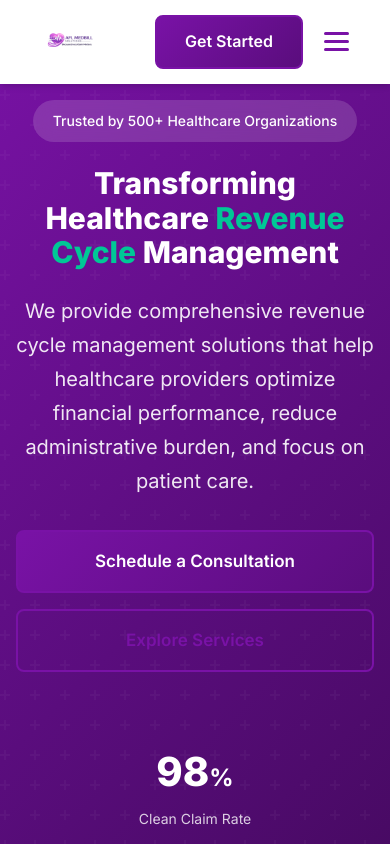
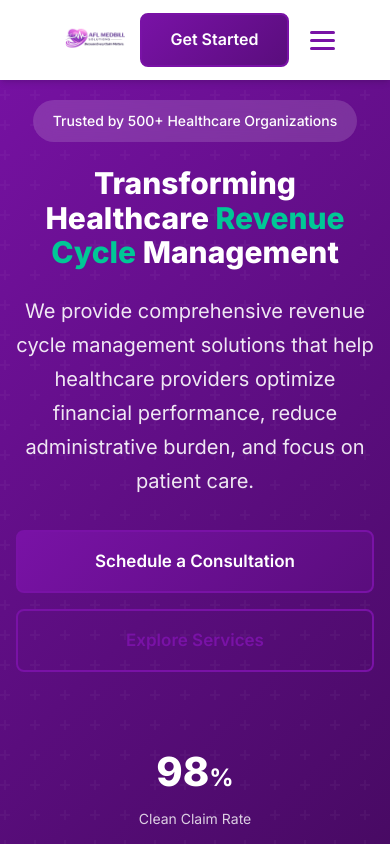
Before and after one commit to Khyatishkalia/FastWay, a website built with webpack: page index.html in a window 390 px wide. Shown: the top 844 px of the page. Built offline with nearby package versions, Linux system fonts and the light colour scheme.

Commit message:
Update style.css

```diff
--- a/css/style.css
+++ b/css/style.css
@@ -194,6 +194,9 @@ ul {
    ========================================================================== */
 
 .header {
+  height: 110px; /* increase this */
+  display: flex;
+  align-items: center;
   position: fixed;
   top: 0;
   left: 0;
@@ -215,6 +218,7 @@ ul {
   display: flex;
   align-items: center;
   justify-content: space-between;
+  height: 100%;
 }
 
 /* Navbar container alignment */
@@ -225,9 +229,10 @@ ul {
 
 /* Logo styling */
 .logo-img {
-  height: 80px;       /* Desktop size */
+  height: 90px !important;   /* force bigger size */
   width: auto;
-  transition: transform 0.3s ease;
+  max-height: none !important;
+  object-fit: contain;
 }
 
 /* Hover effect (subtle zoom) */
@@ -252,10 +257,17 @@ ul {
     height: 45px;
   }
 }
-
 .header.scrolled .logo-img {
-  height: 110px;
-  filter: drop-shadow(0 2px 4px rgba(0, 0, 0, 0.1));
+  height: 70px;
+}
+@media (max-width: 768px) {
+  .header {
+    height: 80px;
+  }
+
+  .logo-img {
+    height: 60px !important;
+  }
 }
 
 .logo-icon {
```
